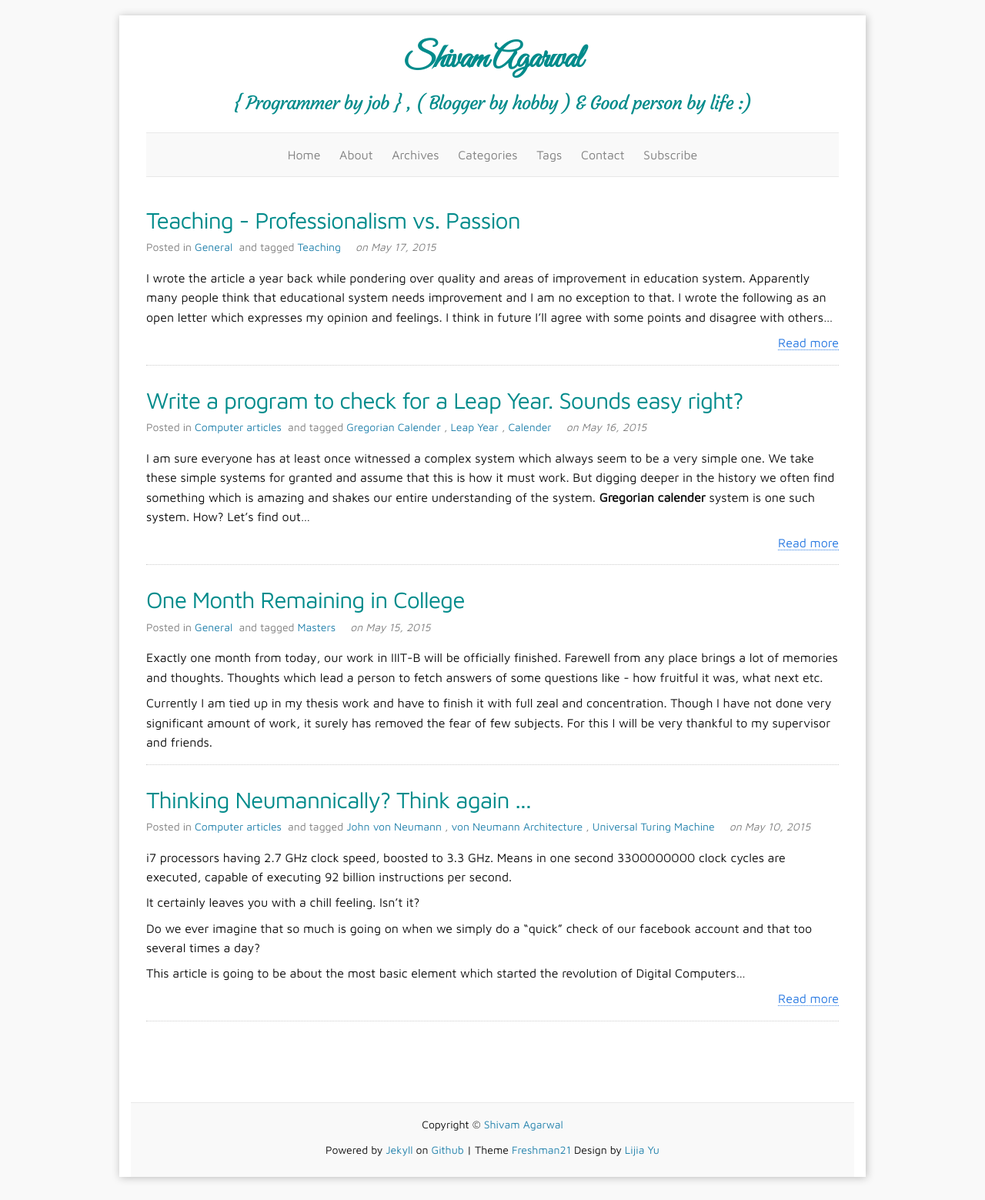
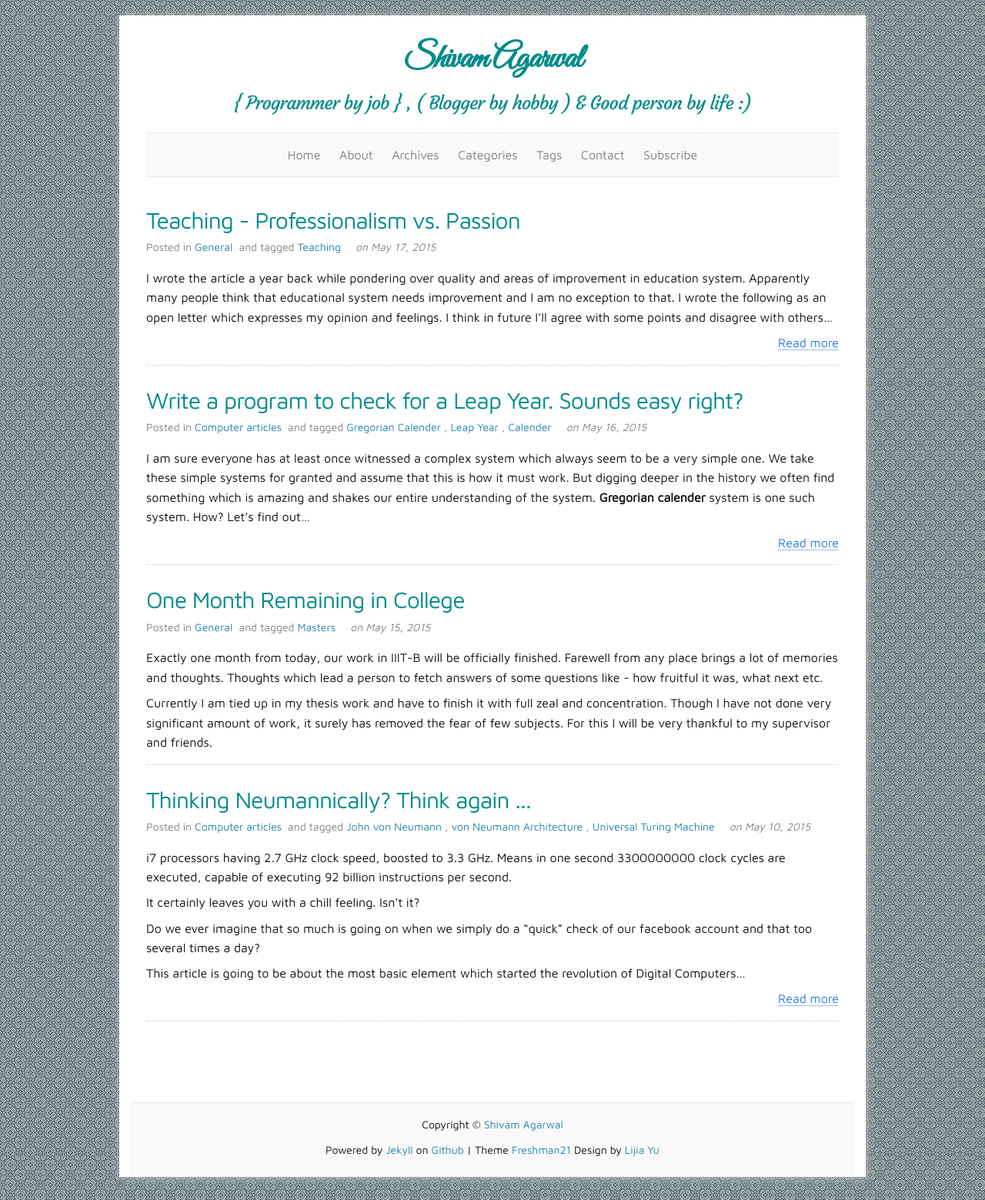
Before and after one commit to shivam-agarwal/shivam-agarwal.github.io, a Jekyll site: the page built from index.html, in a window 1280 px wide. Shown: the whole page at 77% size. Built offline with Jekyll 4.4.1, drawn with Linux system fonts in a browser that asks for light colours; the list of posts is cut into pages by our own code.

Commit message:
updating background

```diff
--- a/_layouts/default.html
+++ b/_layouts/default.html
@@ -2,6 +2,13 @@
 <html>
 
 {% include head.html %}
+<style>
+body {
+    background-image: url("images/bgimg2.jpg");
+    /*background-repeat: repeat-x;*/
+    /*background-position: right top;*/
+}
+</style>
 
 <body>
 
```
Also changed, not shown: images/bgimg.jpg (added), images/bgimg2.jpg (added), 13 other files.
